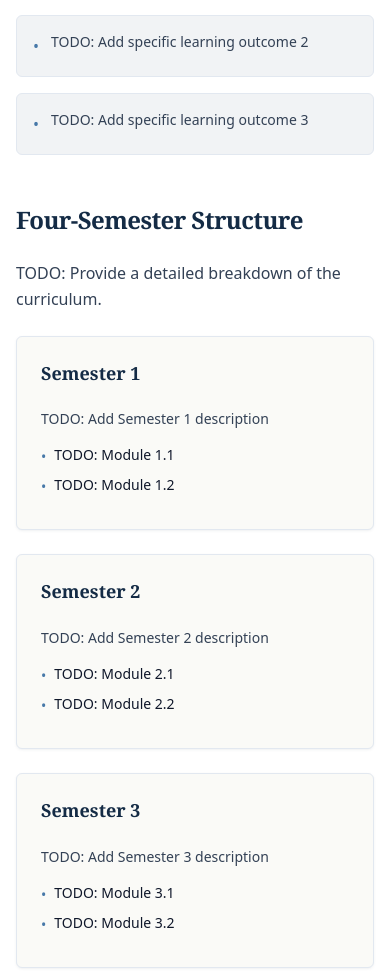
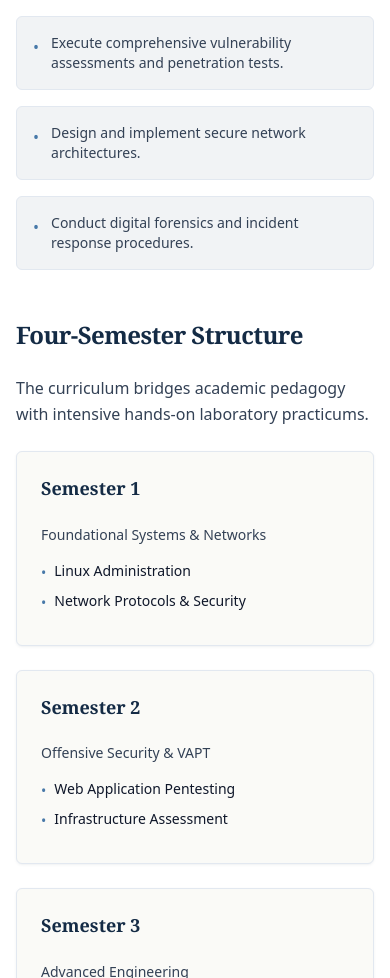
Before and after one commit to thesamubin/arena.edu.bd, a Next.js app: page /academics/diploma-cyber-security in a window 390 px wide. Shown: the part 1022-2000 px from the top of the page. Built offline with nearby package versions, Linux system fonts and the light colour scheme.

Commit message:
Complete institutional content and navigation updates
Replace placeholder contact and diploma information with production content, hide incomplete faculty sections, correct the corporate training link, improve desktop dropdown behavior, and fix responsive sticky positioning.

```diff
--- a/src/app/contact/page.tsx
+++ b/src/app/contact/page.tsx
@@ -6,6 +6,8 @@ import { Section } from "@/components/ui/Section";
 import { Heading } from "@/components/ui/Heading";
 import { Breadcrumbs } from "@/components/ui/Breadcrumbs";
 import { Button } from "@/components/ui/Button";
+
+import { CONTACT_ADDRESS, CONTACT_EMAIL, CONTACT_PHONE_PRIMARY } from "@/lib/contact";
 
 export default function ContactPage() {
   const [formData, setFormData] = useState({ name: "", email: "", message: "" });
@@ -61,15 +63,19 @@ export default function ContactPage() {
                 <p>
                   <strong>Address:</strong><br />
                   Arena Web Security<br />
-                  TODO: Add official verified address.
+                  {CONTACT_ADDRESS.full}
                 </p>
                 <p>
                   <strong>Email:</strong><br />
-                  TODO: Add official email contact.
+                  <a href={`mailto:${CONTACT_EMAIL}`} className="hover:text-academic-blue hover:underline">
+                    {CONTACT_EMAIL}
+                  </a>
                 </p>
                 <p>
                   <strong>Phone:</strong><br />
-                  TODO: Add official phone number.
+                  <a href={`tel:${CONTACT_PHONE_PRIMARY.replace(/\s/g, "")}`} className="hover:text-academic-blue hover:underline">
+                    {CONTACT_PHONE_PRIMARY}
+                  </a>
                 </p>
               </div>
             </div>
--- a/src/app/faculty/page.tsx
+++ b/src/app/faculty/page.tsx
@@ -62,14 +62,18 @@ export default function FacultyPage() {
                     </div>
 
                     <div className="space-y-4">
-                      <div className="bg-yellow-50 border border-yellow-200 p-3 rounded-md">
-                        <span className="text-xs font-bold text-yellow-800 uppercase tracking-wider block mb-1">TODO: Qualifications</span>
-                        <span className="text-xs text-yellow-900">{member.qualifications}</span>
-                      </div>
-                      <div className="bg-yellow-50 border border-yellow-200 p-3 rounded-md">
-                        <span className="text-xs font-bold text-yellow-800 uppercase tracking-wider block mb-1">TODO: Teaching</span>
-                        <span className="text-xs text-yellow-900">{member.teachingResponsibilities}</span>
-                      </div>
+                      {!member.qualifications.startsWith("TODO") && (
+                        <div>
+                          <Heading level={4} className="mb-2 text-base">Qualifications</Heading>
+                          <span className="text-xs text-academic-ink-secondary">{member.qualifications}</span>
+                        </div>
+                      )}
+                      {!member.teachingResponsibilities.startsWith("TODO") && (
+                        <div>
+                          <Heading level={4} className="mb-2 text-base">Teaching</Heading>
+                          <span className="text-xs text-academic-ink-secondary">{member.teachingResponsibilities}</span>
+                        </div>
+                      )}
                     </div>
                   </div>
                 </div>
--- a/src/components/home/AcademicPathwaysSection.tsx
+++ b/src/components/home/AcademicPathwaysSection.tsx
@@ -19,7 +19,7 @@ export function AcademicPathwaysSection() {
         <div className="flex flex-col lg:flex-row gap-12 lg:gap-24 items-start">
 
           {/* Header Column */}
-          <div className="lg:w-1/3 space-y-6 sticky top-24">
+          <div className="lg:w-1/3 space-y-6 lg:sticky lg:top-24">
             <Heading
               level={2}
               kicker="Curriculum Tracks"
--- a/src/components/home/EducationalResourcesSection.tsx
+++ b/src/components/home/EducationalResourcesSection.tsx
@@ -16,7 +16,7 @@ export function EducationalResourcesSection() {
       <Container size="xl">
         <div className="flex flex-col lg:flex-row gap-12 lg:gap-24 items-start">
 
-          <div className="lg:w-1/3 space-y-6 sticky top-24">
+          <div className="lg:w-1/3 space-y-6 lg:sticky lg:top-24">
             <Heading
               level={2}
               kicker="Publications & Resources"
--- a/src/components/home/FacultySection.tsx
+++ b/src/components/home/FacultySection.tsx
@@ -16,7 +16,7 @@ export function FacultySection() {
       <Container size="xl">
         <div className="flex flex-col lg:flex-row gap-12 lg:gap-24 items-start">
 
-          <div className="lg:w-1/3 space-y-6 sticky top-24">
+          <div className="lg:w-1/3 space-y-6 lg:sticky lg:top-24">
             <Heading
               level={2}
               kicker="Academic Council"
--- a/src/components/home/FinalCTASection.tsx
+++ b/src/components/home/FinalCTASection.tsx
@@ -43,7 +43,7 @@ export function FinalCTASection() {
 
           <p className="text-slate-300 font-sans text-sm sm:text-base leading-relaxed max-w-2xl mx-auto">
             Whether preparing for specialized security certifications, enrolling in our flagship
-            one-year diploma, or commissioning institutional defense workshops, {INSTITUTION_NAME}
+            one-year diploma, or commissioning institutional defense workshops, {INSTITUTION_NAME}{" "}
             provides structured, disciplined instruction.
           </p>
 
--- a/src/components/home/HeroSection.tsx
+++ b/src/components/home/HeroSection.tsx
@@ -81,7 +81,7 @@ export function HeroSection() {
               •
             </span>
             <Link
-              href="/corporate"
+              href="/training/corporate"
               className="hover:text-academic-navy underline underline-offset-4 decoration-academic-grey-border hover:decoration-academic-navy transition-colors inline-flex items-center gap-1.5"
             >
               <Building2 className="w-4 h-4 text-academic-blue" />
--- a/src/data/diplomaContent.ts
+++ b/src/data/diplomaContent.ts
@@ -2,46 +2,46 @@ import { VERIFIED_FACULTY } from "./homeContent";
 
 export const DIPLOMA_CONTENT = {
   overview: "Comprehensive year-long curriculum encompassing foundational systems, advanced vulnerability assessment, ethical hacking, digital forensics, and defensive perimeter engineering.",
-  intendedLearners: "TODO: Define intended learners for the Diploma program.",
+  intendedLearners: "Designed for IT professionals, recent graduates, and career transitioners seeking to master offensive security methodology and defensive engineering through hands-on practical application.",
   outcomes: [
-    "TODO: Add specific learning outcome 1",
-    "TODO: Add specific learning outcome 2",
-    "TODO: Add specific learning outcome 3",
+    "Execute comprehensive vulnerability assessments and penetration tests.",
+    "Design and implement secure network architectures.",
+    "Conduct digital forensics and incident response procedures.",
   ],
   duration: "1 Year · 52 Weeks",
   mode: "Hybrid (Online Live + Practical Labs)",
   semesters: [
     {
       name: "Semester 1",
-      description: "TODO: Add Semester 1 description",
-      modules: ["TODO: Module 1.1", "TODO: Module 1.2"],
+      description: "Foundational Systems & Networks",
+      modules: ["Linux Administration", "Network Protocols & Security"],
     },
     {
       name: "Semester 2",
-      description: "TODO: Add Semester 2 description",
-      modules: ["TODO: Module 2.1", "TODO: Module 2.2"],
+      description: "Offensive Security & VAPT",
+      modules: ["Web Application Pentesting", "Infrastructure Assessment"],
     },
     {
       name: "Semester 3",
-      description: "TODO: Add Semester 3 description",
-      modules: ["TODO: Module 3.1", "TODO: Module 3.2"],
+      description: "Advanced Engineering",
+      modules: ["Python Security Automation", "Digital Forensics"],
     },
     {
       name: "Semester 4",
-      description: "TODO: Add Semester 4 description",
-      modules: ["TODO: Module 4.1", "TODO: Module 4.2"],
+      description: "Practical Application & Capstone",
+      modules: ["Capstone Project", "Live Target Assessment"],
     },
   ],
-  curriculumAndModules: "TODO: Provide a detailed breakdown of the curriculum.",
-  assessment: "TODO: Detail the assessment methodologies and practical lab work requirements.",
-  certification: "TODO: Provide specifics regarding the certification awarded upon completion.",
+  curriculumAndModules: "The curriculum bridges academic pedagogy with intensive hands-on laboratory practicums.",
+  assessment: "Assessment is based on practical lab deliverables, comprehensive audit reports, and a final capstone engagement.",
+  certification: "Graduates are awarded a Professional Diploma in Cyber Security, verifiable via our cryptographic credential portal.",
   faculty: VERIFIED_FACULTY,
-  tuition: "TODO: Add tuition fees and payment structures.",
-  applicationInfo: "TODO: Detail application prerequisites and deadlines.",
+  tuition: "Please contact the admissions desk for current tuition rates, scholarship opportunities, and flexible payment plans.",
+  applicationInfo: "Prerequisites include basic IT knowledge. Admissions are currently open for the upcoming intake.",
   faqs: [
     {
-      question: "TODO: Add FAQ Question 1",
-      answer: "TODO: Add FAQ Answer 1",
+      question: "Is this program delivered fully online?",
+      answer: "The program is delivered in a hybrid format, featuring online live sessions and remote access to our practical lab environments.",
     },
   ],
 };
```
Also changed, not shown: src/components/layout/InstitutionalHeader.tsx (+13 -3 lines).
